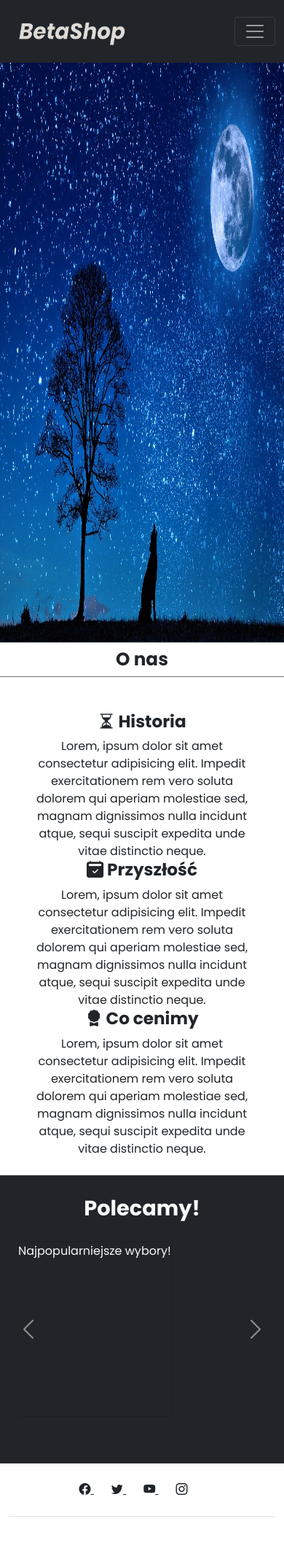
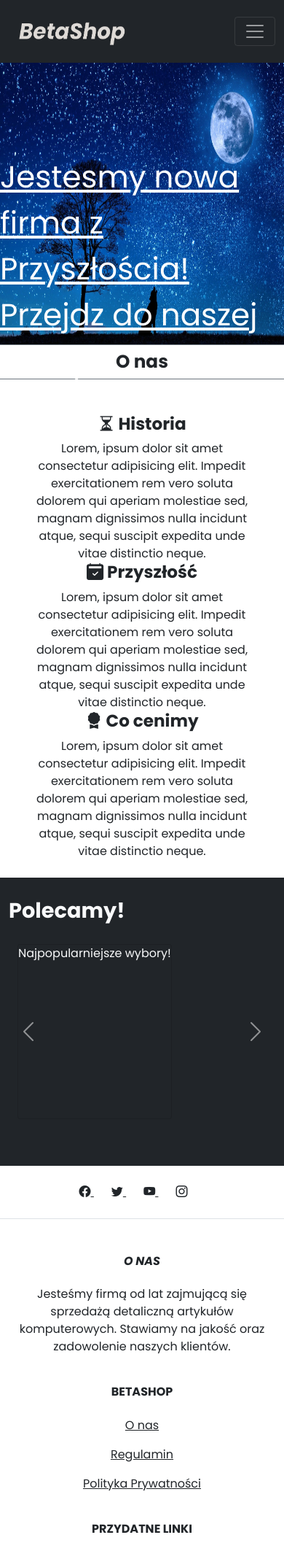
Before and after one commit to MateuszNaumiuk/Store, a PHP site: page / in a window 390 px wide. Shown: the top 2126 px of the page at 73% size. Run offline with PHP 8.4, Linux system fonts and the light colour scheme; data that the repository does not hold is empty.

Commit message:
On branch main

```diff
--- a/bootstrapConnection.php
+++ b/bootstrapConnection.php
@@ -8,8 +8,9 @@
 <link rel="preconnect" href="https://fonts.gstatic.com" crossorigin>
 <link href="https://fonts.googleapis.com/css2?family=Poppins:ital,wght@0,100;0,200;0,300;0,400;0,500;0,600;0,700;0,800;0,900;1,100;1,200;1,300;1,400;1,500;1,600;1,700;1,800;1,900&display=swap" rel="stylesheet">
 <link rel="stylesheet" href="https://cdn.jsdelivr.net/npm/bootstrap-icons@1.8.1/font/bootstrap-icons.css">
-<link rel="stylesheet" href="main.css">
 <link rel="shortcut icon" href="img/logo_min.png">
+<link rel="stylesheet" href="main.css"/>
+
 
 <?php
 session_start();
--- a/footer.php
+++ b/footer.php
@@ -1,4 +1,4 @@
-    <div class="container-fluid">
+<footer>
     <section class="d-flex justify-content-center justify-content-lg-between p-4 border-bottom">
         <div class="d-none d-lg-block">
             <span>Nasze social Media:</span>
@@ -88,5 +88,5 @@
         © 2022 Copyright:
         <a class="text-reset fw-bold" href="#">BetaShop.com</a>
     </div>
-    </div>
     <script src="https://cdn.jsdelivr.net/npm/bootstrap@5.1.3/dist/js/bootstrap.bundle.min.js" integrity="sha384-ka7Sk0Gln4gmtz2MlQnikT1wXgYsOg+OMhuP+IlRH9sENBO0LRn5q+8nbTov4+1p" crossorigin="anonymous"></script>
+</footer>
--- a/index.php
+++ b/index.php
@@ -8,24 +8,22 @@
 	?>
 
 	<title>BetaShop</title>
-	<style>
-		#nav-section {
-			margin-bottom: 5em !important;
-		}
-	</style>
+
 </head>
 
-<body class="text-center">
+<body >
 	<!-- navbar -->
 	<?php
-	require("navbar.php");
+	include("navbar.php")
 	?>
 
-	<section id="mainImg">
-		<img src="grafiki/1.jpg" alt="Logo" class="logo" />
+	<section id="image_front_index">
+		<img src="grafiki/1.jpg" alt="1.png">
+		<a href="strona_kategorii.php">Jestesmy nowa firma z Przyszłościa! <br>
+		Przejdz do naszej oferty!</a>
 	</section>
 
-	<section>
+	<section  class="text-center">
 		<div class="container-fluid">
 			<div class="row mb-4 ">
 				<h2 class="text-center mb-5 fw-bold border-bottom border-secondary py-2 border-top"> O nas </h2>
@@ -65,24 +63,22 @@
 											</div>
 										</div>
 										<?php
-										$zapytanie = $conn->query("SELECT * FROM pictures");
+										$zapytanie = $conn->query("SELECT picture_id, image_path, description, price FROM pictures WHERE `privileges` = 'user' limit 5");
 										while ($row = $zapytanie->fetch()) {
-											for ($i = 1; $i < 5; $i++) {
 										?>
 											<div class="carousel-item">
 												<div class="col-md-3">
 													<div class="card bg-dark text-light	">
 														<div class="card-img">
-															<a href="strona_produktu.php?id=<?= $i?>"><img src="grafiki/<?= $i ?>.jpg" class="img-fluid img_carousel" alt="img<?= $i ?>"></a>
+															<a href="strona_produktu.php?id=<?= $row['picture_id'] ?>"><img src="<?= $row['image_path'] ?>" class="img-fluid img_carousel" alt="<?= $row['picture_id'] ?>"></a>
 															<div class="centeronhover">
-																	<?= $row['description'] . "<br>" . $row['price'] . "zl" ?>
+															<a href="strona_produktu.php?id=<?= $row['picture_id'] ?>"><?= $row['description'] . "<br>" . $row['price'] . "zl" ?></a>
 															</div>
 														</div>
 													</div>
 												</div>
 											</div>
 										<?php
-											}
 										}
 										?>
 									</div> <a class="carousel-control-prev bg-transparent w-aut" href="#recipeCarousel" role="button" data-bs-slide="prev"> <span class="carousel-control-prev-icon" aria-hidden="true"></span> </a> <a class="carousel-control-next bg-transparent w-aut" href="#recipeCarousel" role="button" data-bs-slide="next"> <span class="carousel-control-next-icon" aria-hidden="true"></span> </a>
--- a/main.css
+++ b/main.css
@@ -1,14 +1,6 @@
 /* whole page */
 body {
 	font-family: 'Poppins';
-}
-
-/* main image container */
-#header {
-	position: relative;
-	margin: 5px 5px 0 5px;
-	border: #0f0f12 outset 2px;
-	border-radius: 15px;
 }
 
 .logo {
@@ -19,16 +11,58 @@
 	max-height: 50em;
 }
 
+#image_front_index img {
+	width: 100%;
+	height: 44vw;
+	margin-top: -30px;
+}
+
+#image_front_index a {
+	position: absolute;
+	top: 50%;
+	left: 0%;
+	color: white;
+	text-decoration: underline;
+	font-size: 42px;
+	transform: translateY(0);
+	transform: translateX(0);
+}
+
+@media (max-width: 991px) {
+	#image_front_index img {
+		width: 100%;
+		height: 100vw;
+		margin-top: -30px;
+	}
+
+	#image_front_index a {
+		top: 40%;
+	}
+}
+
+@media (max-width: 771px) {
+	#image_front_index a {
+		top: 25%;
+	}
+}
+
 /* carousel with multiple items */
 .card {
 	min-height: 15em;
 	max-height: 15em;
 }
 
-.card-img-top {
+.card-img img{
+	height: 16vw;
 	width: 100%;
-	height: 15vw;
-	object-fit: cover;
+}
+.card-img a{
+	color: #fff;
+}
+@media (max-width: 991px) {
+	.card-img img{
+		height: 85vw;
+	}
 }
 
 .img_carousel:hover {
@@ -64,25 +98,28 @@
 
 	.carousel-inner .carousel-item-end.active,
 	.carousel-inner .carousel-item-next {
-		transform: translateX(25%)
+		transform: translateX(25%);
 	}
 
 	.carousel-inner .carousel-item-start.active,
 	.carousel-inner .carousel-item-prev {
-		transform: translateX(-25%)
+		transform: translateX(-25%);
 	}
 }
 
 .carousel-inner .carousel-item-end,
 .carousel-inner .carousel-item-start {
-	transform: translateX(0)
+	transform: translateX(0);
 }
 
 /* text on hover  */
 
 .centeronhover {
 	position: absolute;
-	top: 30%;
+	top: 45%;
+	left: 25%;
+	width: 50%;
+	height: 50%;
 	transform: translateY(0);
 	transform: translateX(0);
 	color: #fff;
```
Also changed, not shown: AA_zadania.txt (+4 -3 lines), strona_kategorii.php (+6 -4 lines). Lines whose indentation alone changed are shown as unchanged.
